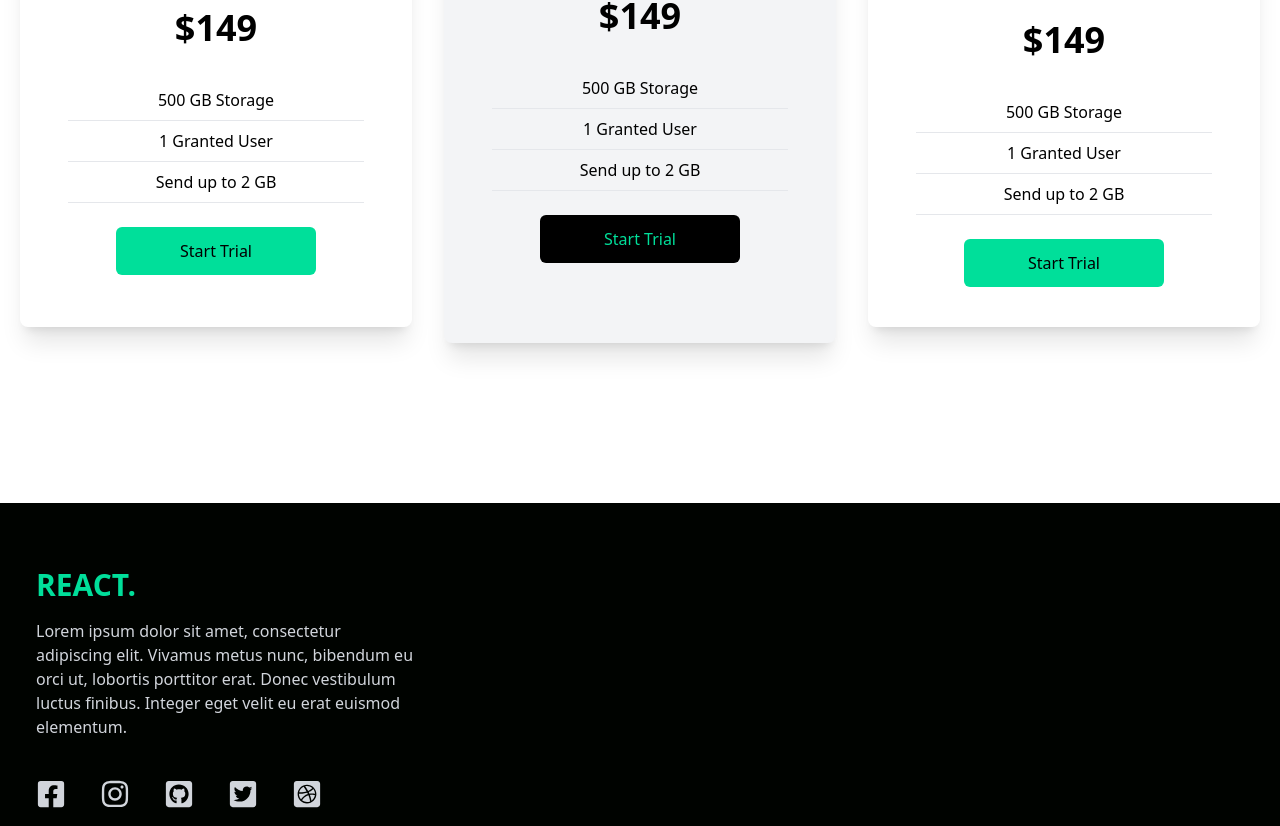
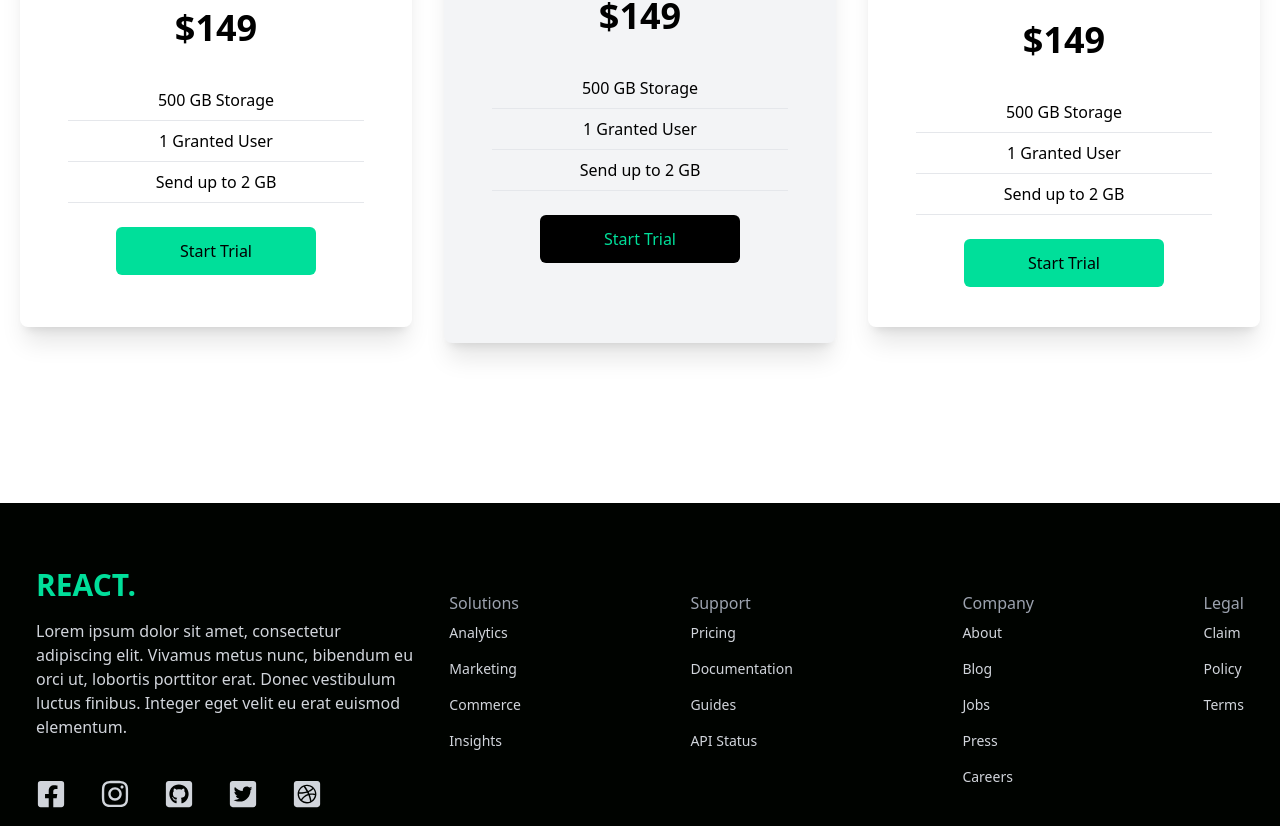
Before and after one commit to marpaul14/data-finance, a React (Vite) app: page / in a window 1280 px wide. Shown: the part 1971-2797 px from the top of the page. Built offline with nearby package versions, Linux system fonts and the light colour scheme.

Commit message:
project done

```diff
--- a/src/components/Footer.jsx
+++ b/src/components/Footer.jsx
@@ -5,6 +5,7 @@ import {
   FaTwitterSquare,
   FaDribbbleSquare,
 } from "react-icons/fa";
+import FooterDetails from "./FooterDetails";
 
 function Footer() {
   return (
@@ -24,6 +25,7 @@ function Footer() {
           <FaDribbbleSquare size={30} />
         </div>
       </div>
+      <FooterDetails />
     </div>
   );
 }
--- /dev/null
+++ b/src/components/FooterDetails.jsx
@@ -0,0 +1,44 @@
+function FooterDetails() {
+  return (
+    <div className="lg:col-span-2 flex justify-between mt-6">
+      <div>
+        <h6 className="font-medium text-gray-400">Solutions</h6>
+        <ul>
+          <li className="py-2 text-sm">Analytics</li>
+          <li className="py-2 text-sm">Marketing</li>
+          <li className="py-2 text-sm">Commerce</li>
+          <li className="py-2 text-sm">Insights</li>
+        </ul>
+      </div>
+      <div>
+        <h6 className="font-medium text-gray-400">Support</h6>
+        <ul>
+          <li className="py-2 text-sm">Pricing</li>
+          <li className="py-2 text-sm">Documentation</li>
+          <li className="py-2 text-sm">Guides</li>
+          <li className="py-2 text-sm">API Status</li>
+        </ul>
+      </div>
+      <div>
+        <h6 className="font-medium text-gray-400">Company</h6>
+        <ul>
+          <li className="py-2 text-sm">About</li>
+          <li className="py-2 text-sm">Blog</li>
+          <li className="py-2 text-sm">Jobs</li>
+          <li className="py-2 text-sm">Press</li>
+          <li className="py-2 text-sm">Careers</li>
+        </ul>
+      </div>
+      <div>
+        <h6 className="font-medium text-gray-400">Legal</h6>
+        <ul>
+          <li className="py-2 text-sm">Claim</li>
+          <li className="py-2 text-sm">Policy</li>
+          <li className="py-2 text-sm">Terms</li>
+        </ul>
+      </div>
+    </div>
+  );
+}
+
+export default FooterDetails;
--- a/src/components/Navbar.jsx
+++ b/src/components/Navbar.jsx
@@ -19,11 +19,11 @@ function Navbar() {
         <li className="p-4">Contact</li>
       </ul>
       <div onClick={handleNav} className="block md:hidden">
-        {!nav ? <AiOutlineClose size={20} /> : <AiOutlineMenu size={20} />}
+        {nav ? <AiOutlineClose size={20} /> : <AiOutlineMenu size={20} />}
       </div>
       <div
         className={
-          !nav
+          nav
             ? "fixed left-0 top-0 w-[60%] ease-in-out duration-500 bg-[#000300] border-r border-r-gray-900 h-full"
             : "fixed left-[-100%]"
         }
```
